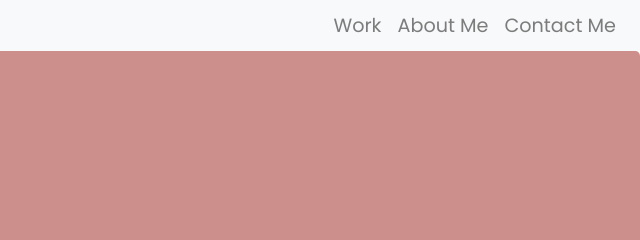
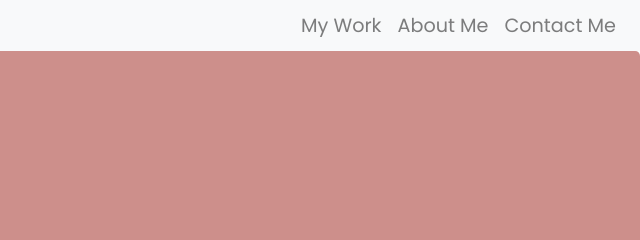
Before and after one commit to smguerra/Bootstrap-Portfolio, a plain HTML site: page index.html in a window 1280 px wide. Shown: the top 240 px of the page, 640-1280 px from the left. Drawn offline with nearby package versions, Linux system fonts and the light colour scheme.

Commit message:
replace work for my work on nav links

```diff
--- a/index.html
+++ b/index.html
@@ -22,7 +22,7 @@
             </button>
             <div class="collapse navbar-collapse" id="navbarTogglerDemo01">
                 <ul class="navbar-nav ml-auto">
-                    <li class="nav-item"><a class="nav-link" href="#work">Work</a></li>
+                    <li class="nav-item"><a class="nav-link" href="#work">My Work</a></li>
                     <li class="nav-item"><a class="nav-link" href="#aboutMe">About Me</a></li>
                     <li class="nav-item"><a class="nav-link" href="#contactMe">Contact Me</a></li>
                 </ul>
```
